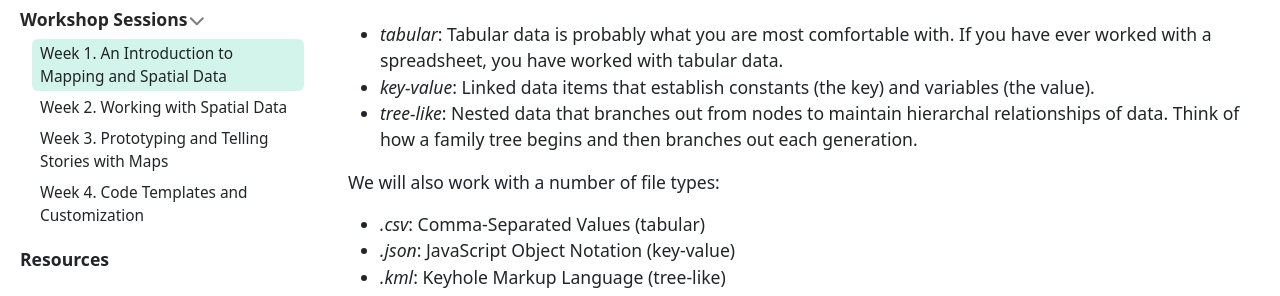
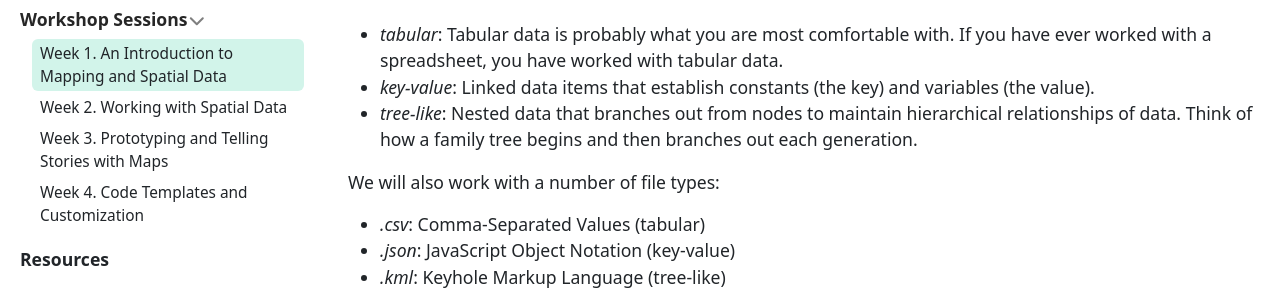
Before and after one commit to PULdischo/dsf-fall-2025, a Jekyll site: the page built from content/sessions/week-1.md, in a window 1280 px wide and 900 px high, scrolled down 2075 px. Shown: the part 159-455 px from the top of the window. Built offline with Jekyll 4.4.1, drawn with Linux system fonts in a browser that asks for light colours.

Commit message:
fixes week 1 typo

```diff
--- a/content/sessions/week-1.md
+++ b/content/sessions/week-1.md
@@ -83,7 +83,7 @@ To create digital maps, you may need to familiarize yourself with data structure
 
 - *tabular*: Tabular data is probably what you are most comfortable with. If you have ever worked with a spreadsheet, you have worked with tabular data.
 - *key-value*: Linked data items that establish constants (the key) and variables (the value).
-- *tree-like*: Nested data that branches out from nodes to maintain hierarchal relationships of data. Think of how a family tree begins and then branches out each generation.
+- *tree-like*: Nested data that branches out from nodes to maintain hierarchical relationships of data. Think of how a family tree begins and then branches out each generation.
 
 We will also work with a number of file types:
 
```
